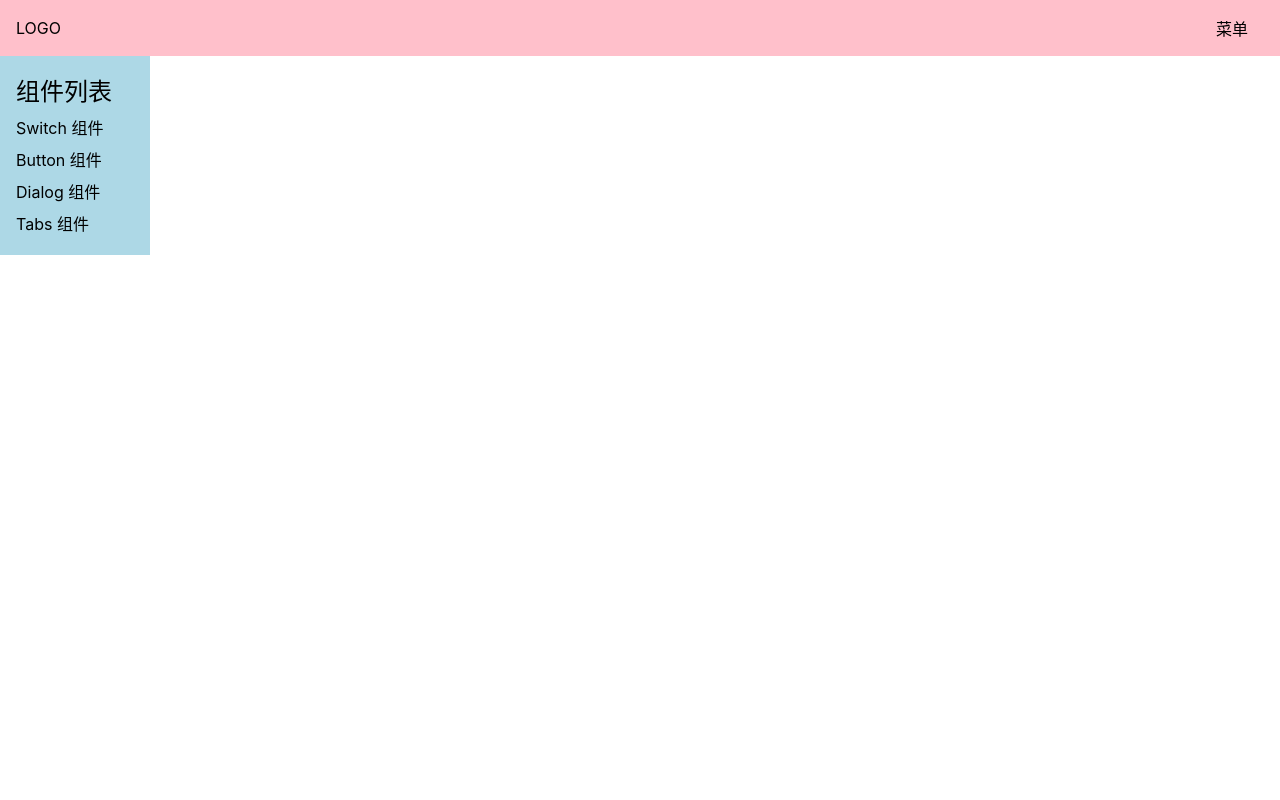
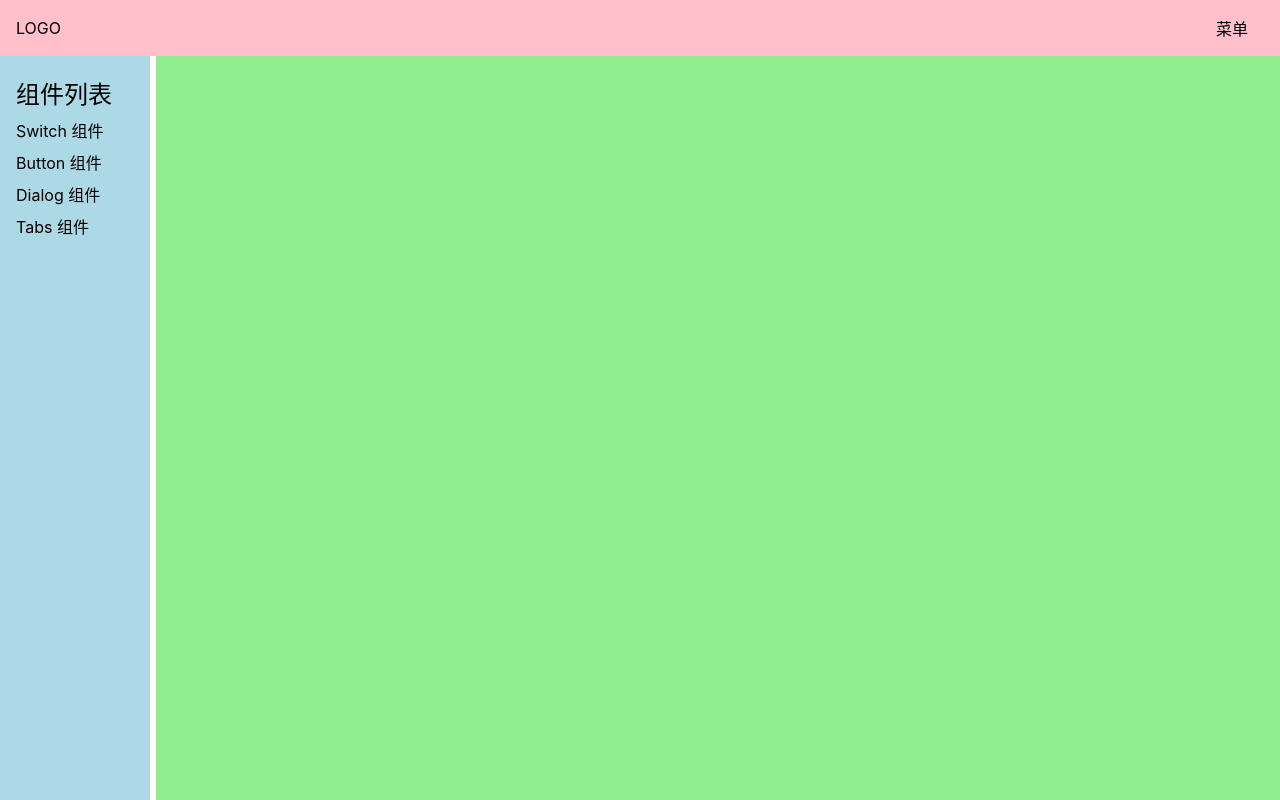
Before and after one commit to xue0211/flurryUI, a Vue app in the folder flurryUI/: page /#/doc in a window 1280 px wide. Built offline with nearby package versions, Linux system fonts and the light colour scheme.

Commit message:
完善路由切换

```diff
--- a/flurryUI/src/components/Topnav.vue
+++ b/flurryUI/src/components/Topnav.vue
@@ -22,11 +22,13 @@
 </script>
 <style lang="scss" scoped>
 .topnav {
-  position: relative;
+  position: fixed;
+  top: 0;
+  left: 0;
+  width: 100%;
   background-color: pink;
   display: flex;
   padding: 16px;
-  position: relative;
   z-index: 10;
   justify-content: center;
   align-items: center;
--- a/flurryUI/src/views/Doc.vue
+++ b/flurryUI/src/views/Doc.vue
@@ -1,6 +1,7 @@
 <template>
     <div>
-        <Topnav />
+        <div class="layout">
+            <Topnav class="nav" />
             <div class="content">
                 <aside v-if="asideVisible">
                     <h2>组件列表</h2>
@@ -12,8 +13,9 @@
                     </ol>
                 </aside>
                 <main>
-                <router-view/>
+                    <router-view />
                 </main>
+            </div>
         </div>
     </div>
 </template>
@@ -30,14 +32,49 @@
 }
 </script>
 <style lang="scss" scoped>
+.layout {
+    display: flex;
+    flex-direction: column;
+    height: 100vh;
+
+    >.nav {
+        flex-shrink: 0; //高度变化时不收缩
+    }
+
+    >.content {
+        flex-grow: 1; //高度变化时占据剩余空间
+        padding-top: 55px;
+        padding-left: 156px;
+
+        @media (max-width: 500px) {
+            padding-left: 0;
+        }
+    }
+}
+
 .content {
-    position: relative;
+    display: flex;
+
+    >aside {
+        flex-shrink: 0; //宽度变化时不收缩
+    }
+
+    >main {
+        flex-grow: 1; //宽度变化时占据剩余空间
+        padding: 16px;
+        background-color: lightgreen;
+    }
 }
 
 aside {
     background: lightblue;
     width: 150px;
     padding: 16px;
+    position: fixed;
+    top: 0;
+    left: 0;
+    padding-top: 75px;
+    height: 100%;
 
     >h2 {
         margin-bottom: 4px;
@@ -49,11 +86,9 @@
         }
     }
 
-    @media (max-width: 500px) {
-        position: absolute;
-        top: 0;
-        left: 0;
-        padding-top: 70px;
+
+    main {
+        overflow: auto;
     }
 }
 </style>
```
Lines whose indentation alone changed are shown as unchanged.
